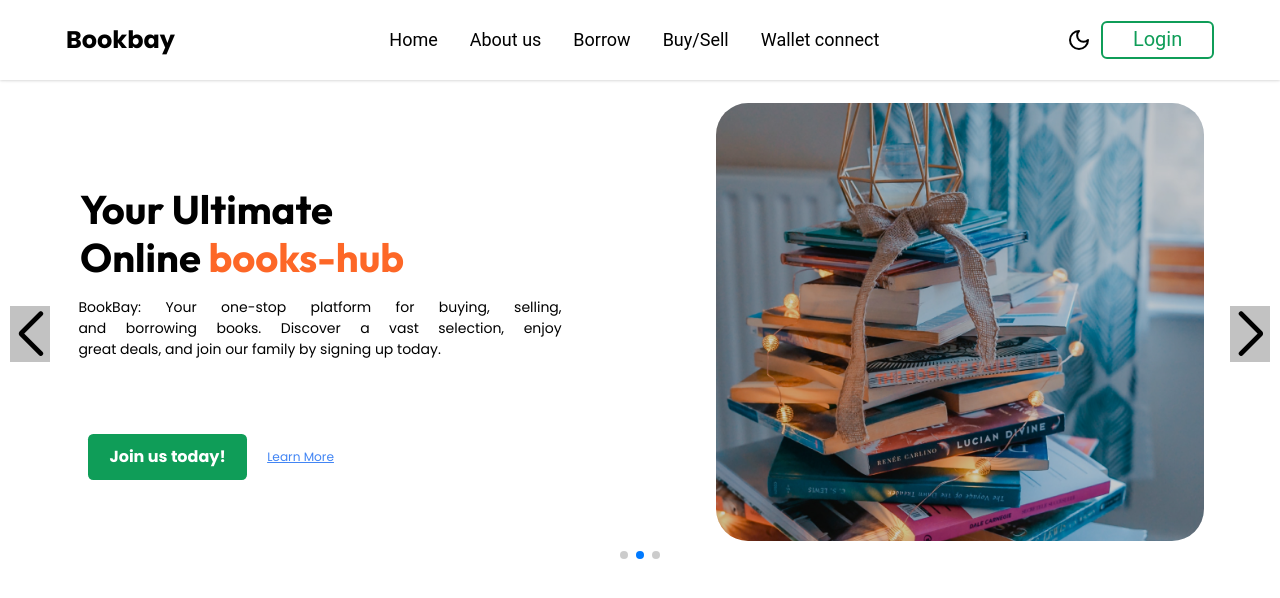
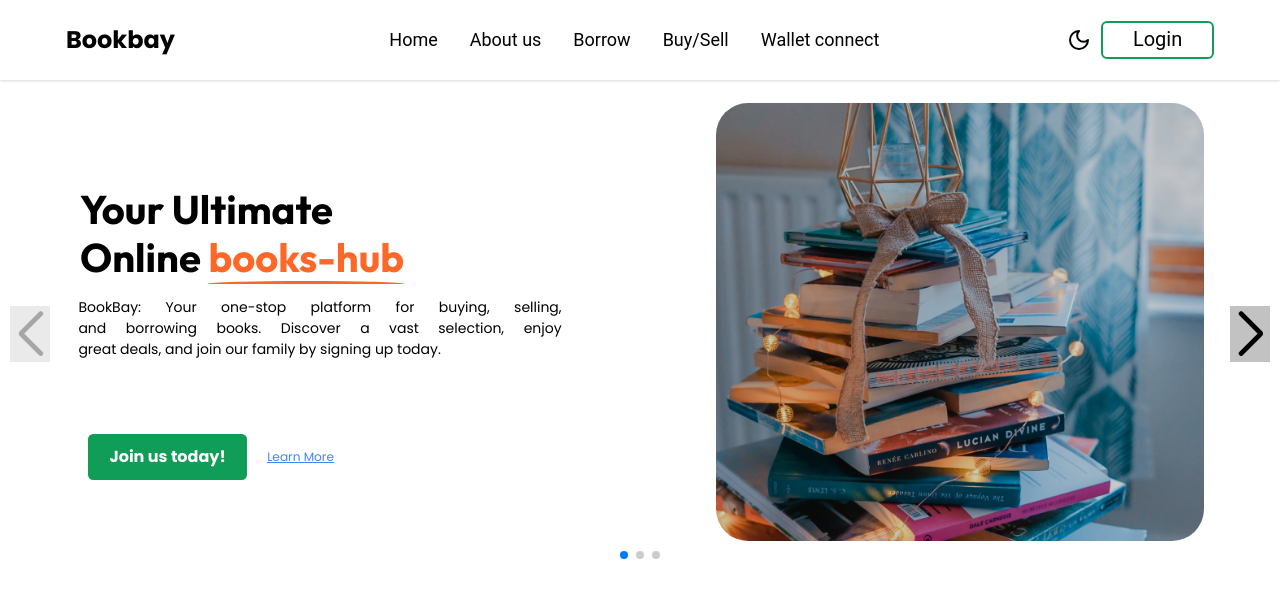
Before and after one commit to smartrogo/Bookbay, a React (Vite) app: page /hero in a window 1280 px wide. Shown: the top 598 px of the page. Built offline with nearby package versions, Linux system fonts and the light colour scheme; some icons are missing; a web font is replaced by a local one.

Commit message:
landing page

```diff
--- a/src/App.css
+++ b/src/App.css
@@ -115,7 +115,7 @@
   padding-bottom: 5px;
 }
 
-.underscore::yafter {
+.underscore::after {
   content: "";
   position: absolute;
   width: 100%;
--- a/src/components/Header.jsx
+++ b/src/components/Header.jsx
@@ -62,7 +62,7 @@ export const Header = (props) => {
               </a>
             </div>
 
-            <ul className="hidden ml-[13.4rem] md:flex gap-8 leading-normal items-center text-[0.875rem] text-[#000000]">
+            <ul className="hidden ml-[13.4rem] md:flex gap-8 leading-normal items-center text-[0.875rem]">
               <li className="roboto under text-[18px] leading-normal">
                 <NavLink to="/" style={navLinkStyle}>
                   Home
@@ -113,7 +113,7 @@ export const Header = (props) => {
             </div>
             <Button
               value="Login"
-              cls_name=" text-[0.825rem] md:text-[1.25rem] rounded-[6px] bg bg-transparent border-2 border-[#0F9D58] py-[0.1875rem] ml-[10px] md:ml-[10px] px-[0.75rem] md:px-[1.86519rem] roboto text-[#0F9D58] md:py-[0.46631rem] text-center flex items-center px-4 leading-[1.23713rem] md:leading[0.49744rem]"
+              cls_name=" text-[0.825rem] md:text-[1.25rem] rounded-[6px] bg bg-transparent border-2 border-[#0F9D58] py-[0.1875rem] ml-[10px] md:ml-[10px] px-[0.75rem] md:px-[1.86519rem] roboto md:py-[0.46631rem] text-center flex items-center px-4 leading-[1.23713rem] md:leading[0.49744rem]"
             />
           </div>
 
@@ -128,7 +128,7 @@ export const Header = (props) => {
           ref={menuRef}
           className={`mobile-menu ${
             active ? "w-[70%]" : "w-0"
-          } h-screen overflow-hidden transition-all text-[#000000] dark:[#F4F4F4] duration-300 ease-in-out absolute top-0 left-0 bg-white/80 backdrop-blur-sm [#3B383E] md:hidden`}
+          } h-screen overflow-hidden transition-all duration-300 ease-in-out absolute top-0 left-0 bg-white/80 backdrop-blur-sm [#3B383E] md:hidden`}
         >
           {active && (
             <RiCloseCircleFill
--- a/src/components/Hero.jsx
+++ b/src/components/Hero.jsx
@@ -30,10 +30,10 @@ export const Hero = () => {
       modules={[Navigation, Autoplay, Pagination, Scrollbar, A11y]}
       spaceBetween={50}
       slidesPerView={1}
-      autoplay={{
-        delay: 2500,
-        disableOnInteraction: false,
-      }}
+      // autoplay={{
+      //   delay: 2500,
+      //   disableOnInteraction: false,
+      // }}
       navigation
       pagination={{
         clickable: true,
```
